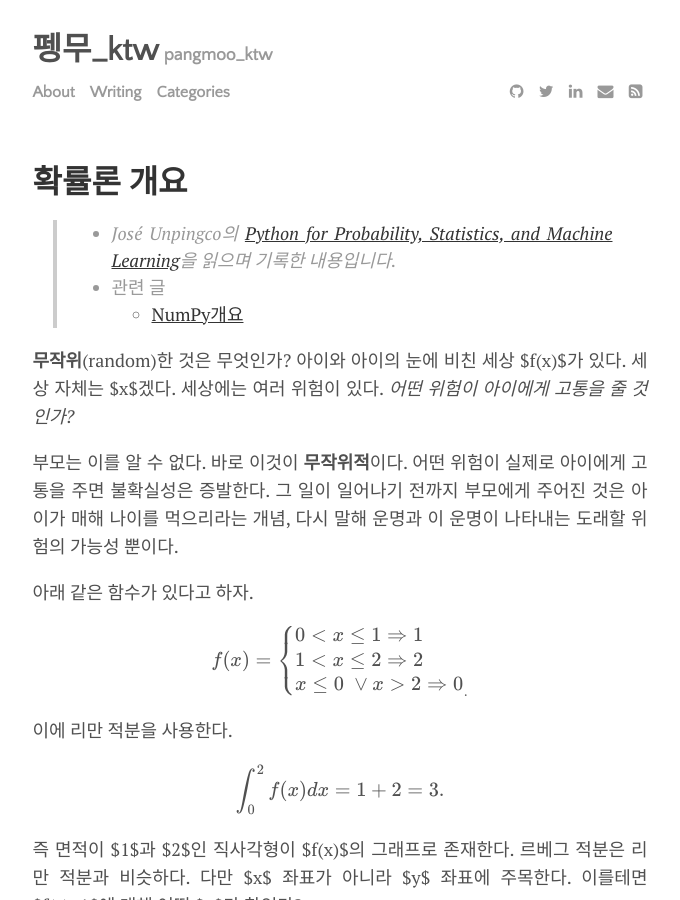
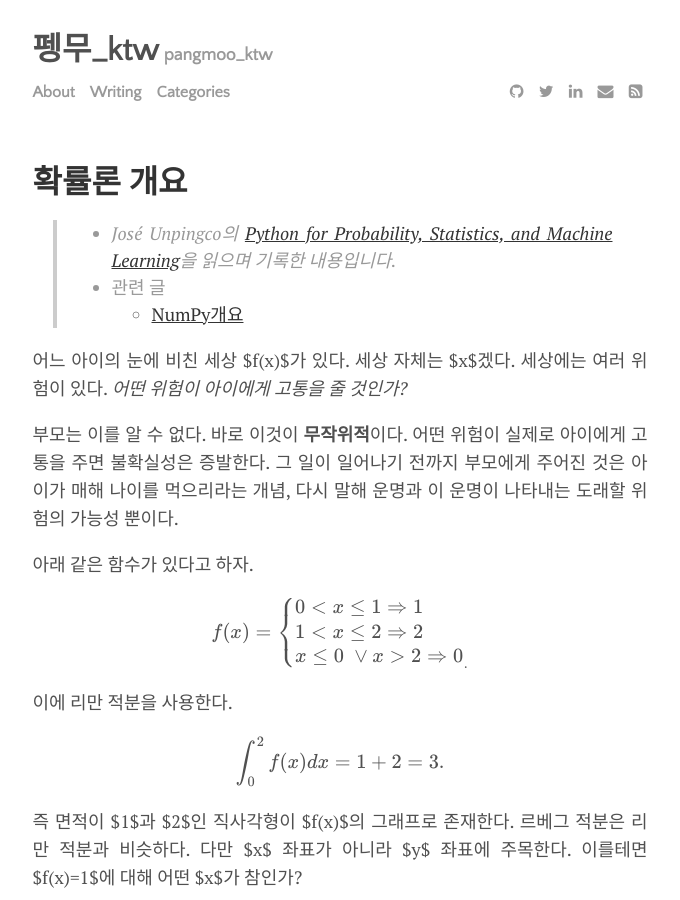
Before and after one commit to pangmoo-KTW/pangmoo-KTW, a Jekyll site: the page built from _posts/2023-07-23-pythonML02.md, in a window 1280 px wide and 900 px high. Shown: the whole window, without its empty margins (300-980 px from the left). Built offline with Jekyll 4.4.1, drawn with Linux system fonts in a browser that asks for light colours; formulas are drawn with MathJax 3; comment, search, counter and statistics services are not loaded.

Commit message:
pythonML02 수정

```diff
--- a/_posts/2023-07-23-pythonML02.md
+++ b/_posts/2023-07-23-pythonML02.md
@@ -10,8 +10,7 @@ tags: [MachineLearning]
 > - 관련 글
 >   - [NumPy개요](https://pangmoo-ktw.github.io/pangmoo-KTW/pythonML01)
 
-**무작위**(random)한 것은 무엇인가?
-아이와 아이의 눈에 비친 세상 $f(x)$가 있다.
+어느 아이의 눈에 비친 세상 $f(x)$가 있다.
 세상 자체는 $x$겠다.
 세상에는 여러 위험이 있다.
 *어떤 위험이 아이에게 고통을 줄 것인가?*
```
